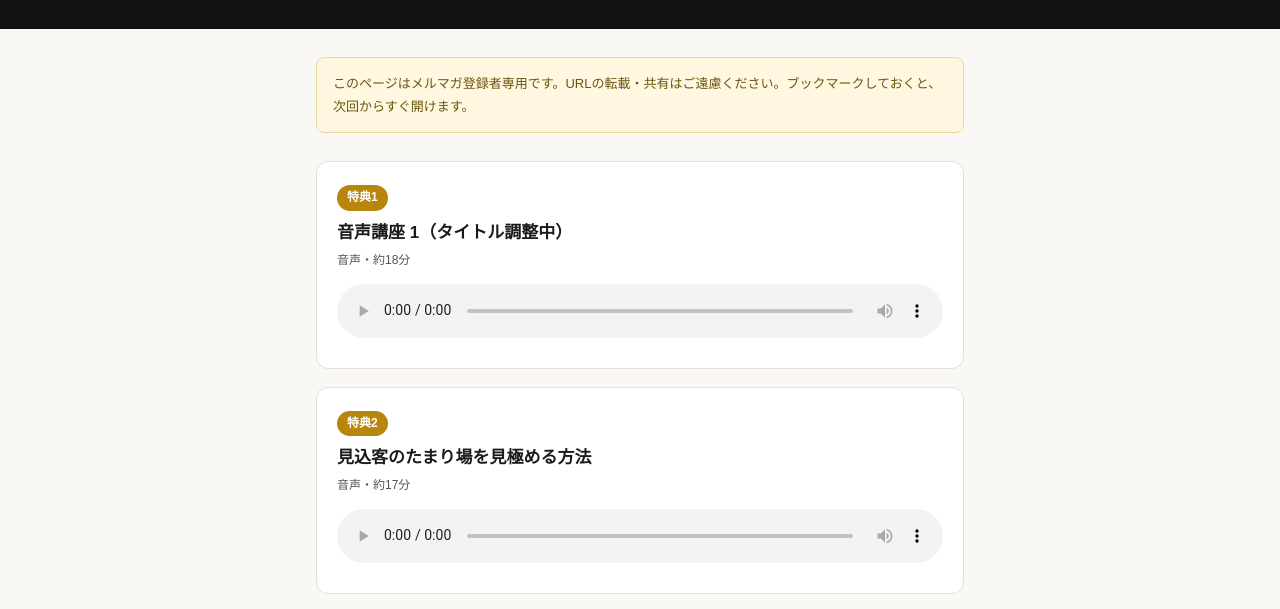
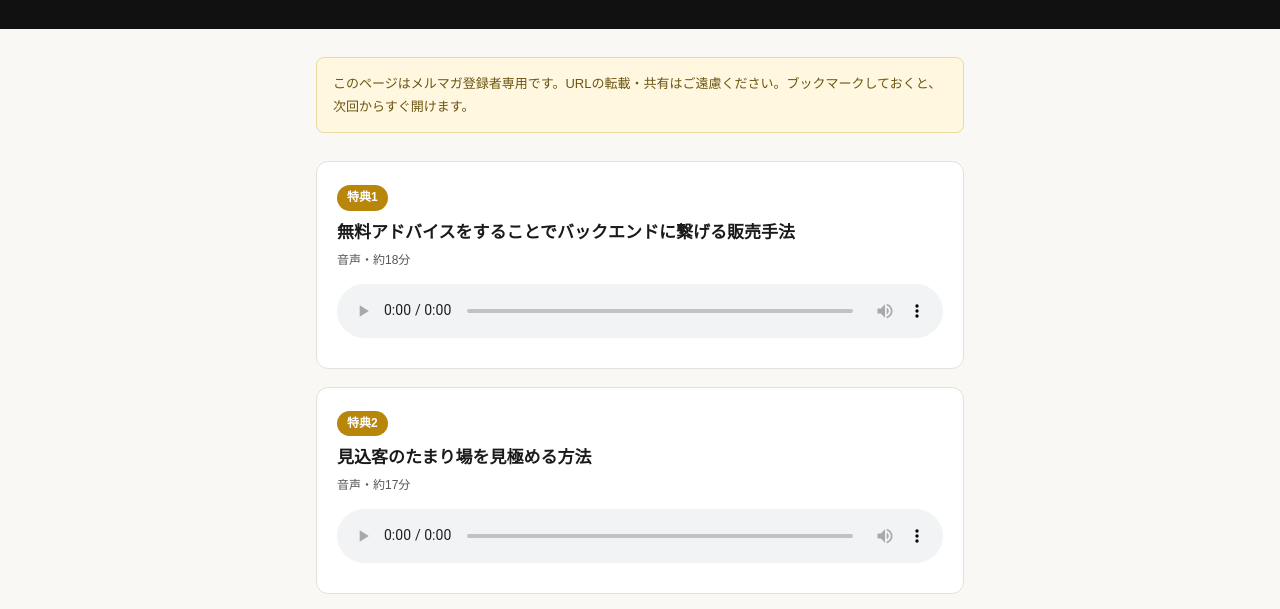
Before and after one commit to awesomesweetser/imi-lp, a plain HTML site: page tokuten-room-8k2f/index.html in a window 1280 px wide. Shown: the part 146-755 px from the top of the page. Drawn offline with Linux system fonts and the light colour scheme.

Commit message:
Update index.html

```diff
--- a/tokuten-room-8k2f/index.html
+++ b/tokuten-room-8k2f/index.html
@@ -36,7 +36,7 @@
 
   <section class="card" id="bonus1">
     <span class="tag">特典1</span>
-    <h2>音声講座 1（タイトル調整中）</h2>
+    <h2>無料アドバイスをすることでバックエンドに繋げる販売手法</h2>
     <div class="meta">音声・約18分</div>
     <audio controls preload="metadata" src="bonus1.mp3"></audio>
   </section>
```
